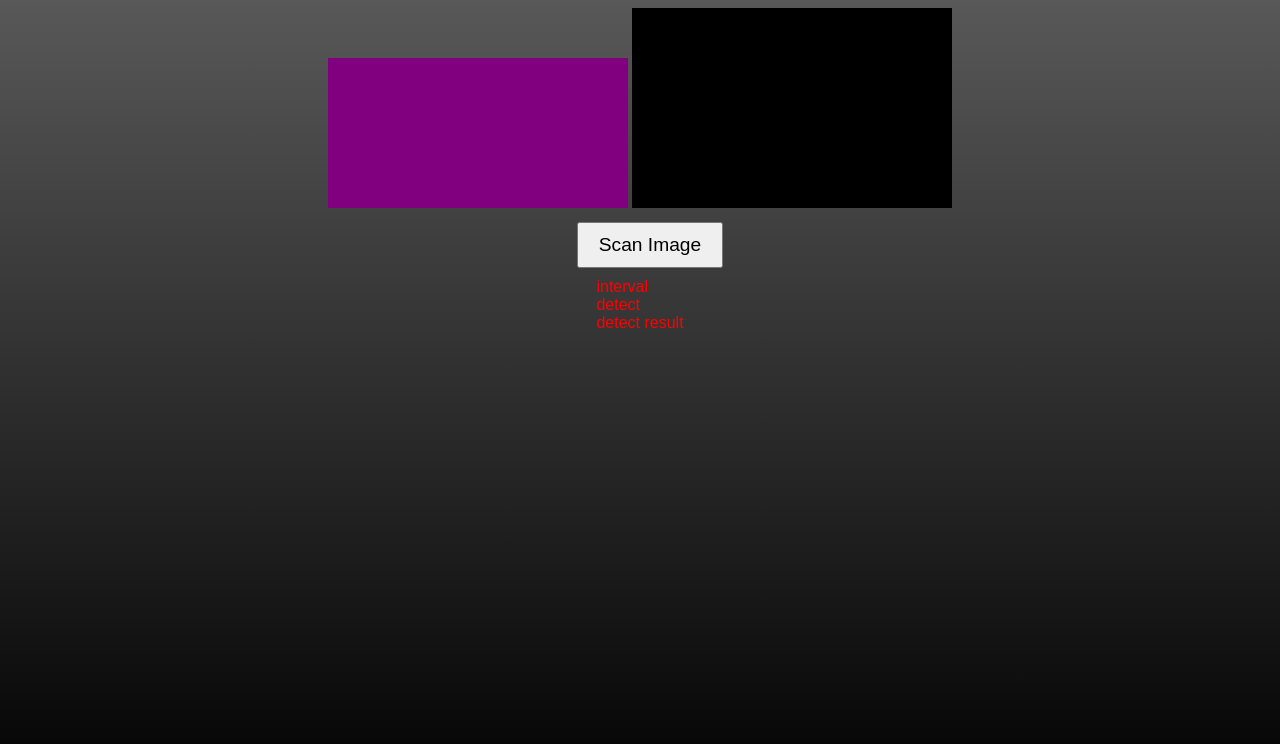
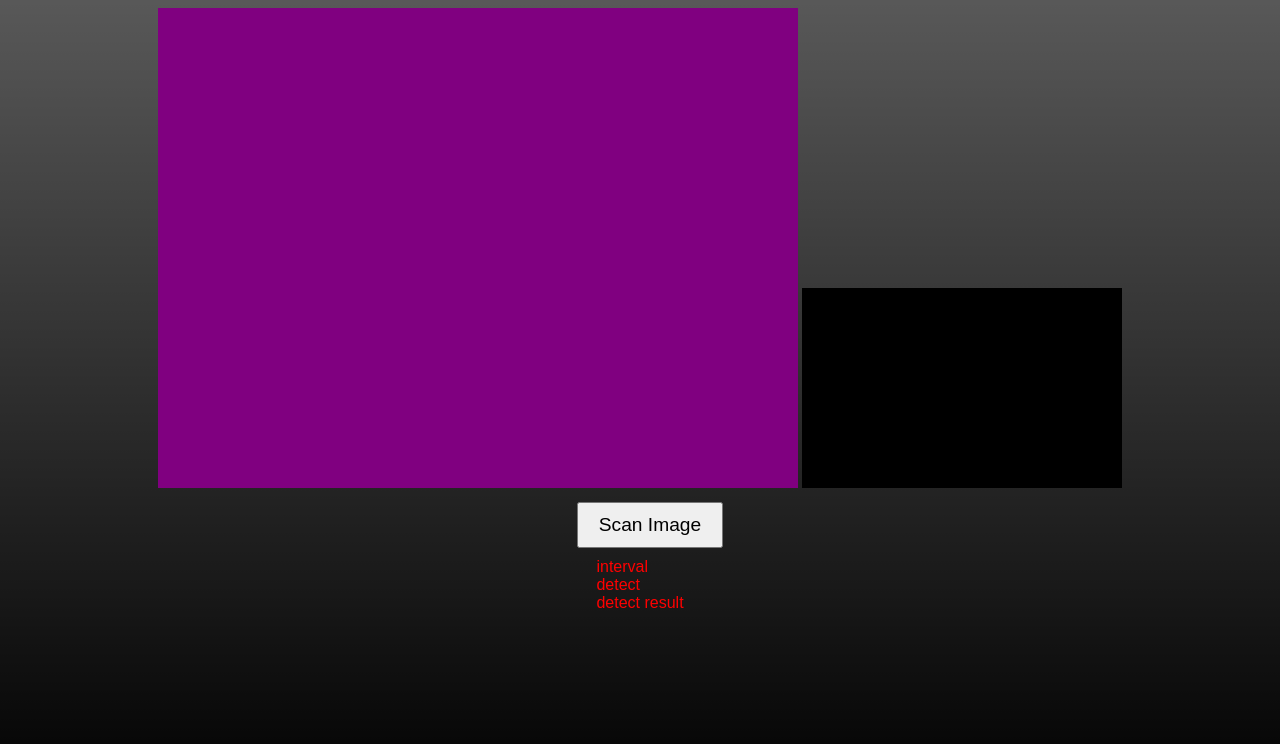
Before and after one commit to lewismoten/Barcode-Detection, a plain HTML site: page index.html in a window 1280 px wide. Drawn offline with Linux system fonts and the light colour scheme.

Commit message:
big video?

```diff
--- a/index.html
+++ b/index.html
@@ -10,7 +10,7 @@
   </head>
   <body>
     <div>
-      <video id="video" autoplay></video>
+      <video id="video" width="640" height="480" autoplay></video>
       <canvas class="video-feed" id="scanned-video" width="320" height="200"></canvas>
     </div>
     <div>
```
